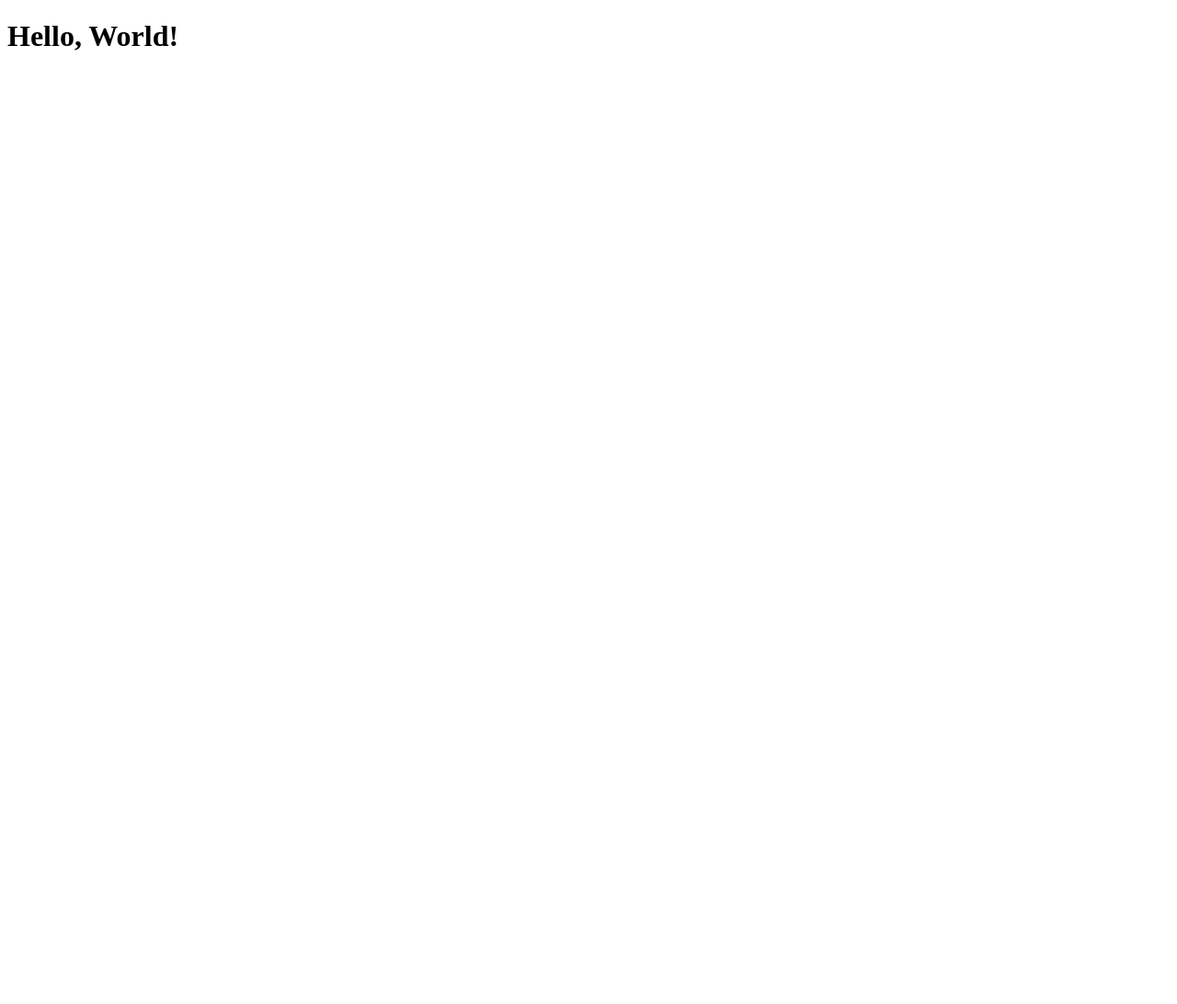
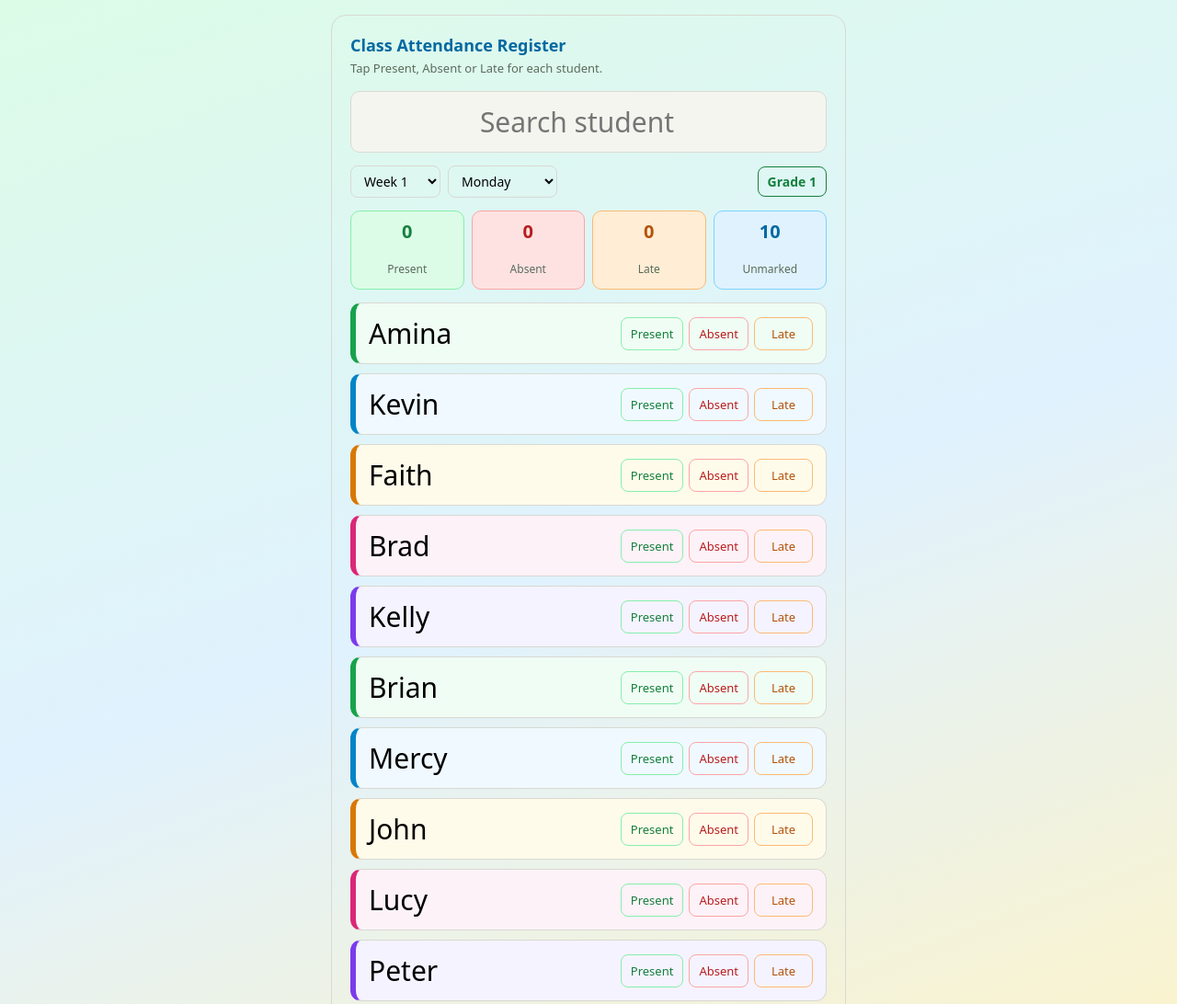
Before and after one commit to mxpaul12-hub/traiblazer-project, a plain HTML site: page index.html in a window 1280 px wide. Shown: the top 1092 px of the page at 92% size. Before the commit the page ends 800 px from the top, so only its background shows below. Drawn offline with Linux system fonts and the light colour scheme.

Commit message:
Added new files

```diff
--- a/index.html
+++ b/index.html
@@ -1,11 +1,56 @@
 <!DOCTYPE html>
 <html lang="en">
+
 <head>
-    <meta charset="UTF-8">
-    <meta name="viewport" content="width=device-width, initial-scale=1.0">
-    <title>Document</title>
+    <meta charset="UTF-8" />
+    <meta name="viewport" content="width=device-width, initial-scale=1" />
+    <title>Class Attendance Register</title>
+    <link rel="stylesheet" href="style.css" />
 </head>
+
 <body>
-    <h1>Hello, World!</h1>
+    <main class="sheet">
+        <h1>Class Attendance Register</h1>
+        <p class="sub">Tap Present, Absent or Late for each student.</p>
+
+        <label for="search" class="sr-only" style="position:absolute;left:-9999px">Search student</label>
+        <input id="search" class="search" type="search" placeholder="Search student" autocomplete="off" />
+
+        <div class="toolbar">
+            <div class="left">
+                <label style="position:absolute;left:-9999px" for="week">Week</label>
+                <select id="week"></select>
+                <label style="position:absolute;left:-9999px" for="day">Day</label>
+                <select id="day">
+                    <option>Monday</option>
+                    <option>Tuesday</option>
+                    <option>Wednesday</option>
+                    <option>Thursday</option>
+                    <option>Friday</option>
+                </select>
+            </div>
+            <span class="grade">Grade 1</span>
+        </div>
+
+        <div class="summary" aria-live="polite">
+            <div class="stat p"><b id="cP">0</b><span>Present</span></div>
+            <div class="stat a"><b id="cA">0</b><span>Absent</span></div>
+            <div class="stat l"><b id="cL">0</b><span>Late</span></div>
+            <div class="stat u"><b id="cU">0</b><span>Unmarked</span></div>
+        </div>
+
+        <ul id="list"></ul>
+
+        <div class="actions">
+            <button class="btn" id="allPresent" type="button">Mark all present</button>
+            <button class="btn" id="exportCsv" type="button">Download CSV</button>
+            <button class="btn primary" id="save" type="button">Save attendance</button>
+        </div>
+
+        <p class="toast" id="toast" role="status"></p>
+    </main>
+
+    <script defer src="index.js"></script>
 </body>
+
 </html>
--- /dev/null
+++ b/index.js
@@ -0,0 +1,96 @@
+
+const students = ["amina", "kevin", "faith", "brad", "kelly", "brian", "mercy", "john", "lucy", "peter"];
+const STATUSES = ["present", "absent", "late"];
+const records = {};
+
+const weekSel = document.getElementById("week");
+const daySel = document.getElementById("day");
+const search = document.getElementById("search");
+const list = document.getElementById("list");
+const toast = document.getElementById("toast");
+
+for (let i = 1; i <= 14; i++) weekSel.add(new Option("Week " + i, i));
+
+const key = () => weekSel.value + "-" + daySel.value;
+const current = () => (records[key()] ||= {});
+
+function render() {
+    const q = search.value.trim().toLowerCase();
+    const day = current();
+    const visible = students.filter(s => s.includes(q));
+    list.innerHTML = "";
+    if (!visible.length) {
+        list.innerHTML = '<li class="empty">No student found</li>';
+    }
+    visible.forEach(name => {
+        const li = document.createElement("li");
+        const label = document.createElement("span");
+        label.className = "name";
+        label.textContent = name;
+        const group = document.createElement("div");
+        group.className = "options";
+        group.setAttribute("role", "group");
+        group.setAttribute("aria-label", "Attendance for " + name);
+        STATUSES.forEach(st => {
+            const b = document.createElement("button");
+            b.type = "button";
+            b.className = "opt " + st;
+            b.textContent = st[0].toUpperCase() + st.slice(1);
+            b.setAttribute("aria-pressed", day[name] === st);
+            b.onclick = () => {
+                day[name] = day[name] === st ? undefined : st;
+                render();
+            };
+            group.appendChild(b);
+        });
+        li.append(label, group);
+        list.appendChild(li);
+    });
+    updateSummary();
+}
+
+function updateSummary() {
+    const day = current();
+    const c = { present: 0, absent: 0, late: 0 };
+    students.forEach(s => day[s] && c[day[s]]++);
+    document.getElementById("cP").textContent = c.present;
+    document.getElementById("cA").textContent = c.absent;
+    document.getElementById("cL").textContent = c.late;
+    document.getElementById("cU").textContent = students.length - c.present - c.absent - c.late;
+}
+
+function flash(msg) {
+    toast.textContent = msg;
+    clearTimeout(flash.t);
+    flash.t = setTimeout(() => (toast.textContent = ""), 2500);
+}
+
+document.getElementById("allPresent").onclick = () => {
+    const day = current();
+    students.forEach(s => (day[s] = "present"));
+    render();
+};
+
+document.getElementById("save").onclick = () => {
+    const day = current();
+    const missing = students.filter(s => !day[s]).length;
+    flash(missing
+        ? missing + " student(s) still unmarked"
+        : "Attendance saved for Week " + weekSel.value + ", " + daySel.value);
+};
+
+document.getElementById("exportCsv").onclick = () => {
+    const day = current();
+    const rows = [["Student", "Week", "Day", "Status"]];
+    students.forEach(s => rows.push([s, weekSel.value, daySel.value, day[s] || "unmarked"]));
+    const blob = new Blob([rows.map(r => r.join(",")).join("\n")], { type: "text/csv" });
+    const a = document.createElement("a");
+    a.href = URL.createObjectURL(blob);
+    a.download = "attendance-week" + weekSel.value + "-" + daySel.value + ".csv";
+    a.click();
+};
+
+search.oninput = render;
+weekSel.onchange = render;
+daySel.onchange = render;
+render();
--- /dev/null
+++ b/style.css
@@ -0,0 +1,329 @@
+:root {
+    --bg: #f5f5f0;
+    --card: #ffffff --ink: rgba(35, 143, 7, 0.97);
+    --muted: #5b6b5a;
+    --line: #d9d9d2;
+    --present: #15803d;
+    --absent: #b91c1c;
+    --late: #b45309;
+    --sky: #0369a1;
+}
+
+* {
+    box-sizing: border-box;
+}
+
+body {
+    margin: 0;
+    font-family: "Geist", system-ui, sans-serif;
+    background: linear-gradient(160deg, #dcfce7 0%, #e0f2fe 50%, #fef3c7 100%);
+    min-height: 100vh;
+    color: var(--ink);
+    padding: 16px;
+    font-size: 30px;
+}
+
+h1 {
+    color: var(--sky);
+}
+
+.stat.p {
+    background: #dcfce7;
+    border-color: #86efac;
+}
+
+.stat.a {
+    background: #fee2e2;
+    border-color: #fca5a5;
+}
+
+.stat.l {
+    background: #ffedd5;
+    border-color: #fdba74;
+}
+
+.stat.u {
+    background: #e0f2fe;
+    border-color: #7dd3fc;
+}
+
+.stat.u b {
+    color: var(--sky);
+}
+
+li {
+    border-left-width: 6px !important;
+}
+
+li:nth-child(5n+1) {
+    border-left-color: #16a34a !important;
+    background: #f0fdf4;
+}
+
+li:nth-child(5n+2) {
+    border-left-color: #0284c7 !important;
+    background: #f0f9ff;
+}
+
+li:nth-child(5n+3) {
+    border-left-color: #d97706 !important;
+    background: #fffbeb;
+}
+
+li:nth-child(5n+4) {
+    border-left-color: #db2777 !important;
+    background: #fdf2f8;
+}
+
+li:nth-child(5n+5) {
+    border-left-color: #7c3aed !important;
+    background: #f5f3ff;
+}
+
+li.empty {
+    border-left-color: var(--line) !important;
+    background: none;
+}
+
+.opt.present {
+    color: var(--present);
+    border-color: #86efac;
+}
+
+.opt.absent {
+    color: var(--absent);
+    border-color: #fca5a5;
+}
+
+.opt.late {
+    color: var(--late);
+    border-color: #fdba74;
+}
+
+#exportCsv {
+    border-color: var(--sky);
+    color: var(--sky);
+}
+
+.sheet {
+    max-width: 560px;
+    margin: 0 auto;
+    background: var(--card);
+    border: 1px solid var(--line);
+    border-radius: 16px;
+    padding: 20px;
+}
+
+h1 {
+    font-size: 18px;
+    margin: 0 0 4px;
+}
+
+.sub {
+    color: var(--muted);
+    font-size: 13px;
+    margin: 0 0 16px;
+}
+
+.search {
+    width: 100%;
+    padding: 12px 14px;
+    border: 1px solid var(--line);
+    border-radius: 10px;
+    font: inherit;
+    text-align: center;
+    background: var(--bg);
+}
+
+.search:focus,
+select:focus,
+button:focus-visible {
+    outline: 2px solid var(--ink);
+    outline-offset: 2px;
+}
+
+.toolbar {
+    display: flex;
+    flex-wrap: wrap;
+    gap: 8px;
+    align-items: center;
+    justify-content: space-between;
+    margin: 14px 0;
+}
+
+.toolbar .left {
+    display: flex;
+    gap: 8px;
+    flex-wrap: wrap;
+}
+
+select {
+    font: inherit;
+    font-size: 14px;
+    padding: 6px 10px;
+    border: 1px solid var(--line);
+    border-radius: 8px;
+    background: var(--card);
+}
+
+.grade {
+    color: var(--present);
+    border: 1px solid var(--present);
+    border-radius: 8px;
+    padding: 6px 10px;
+    font-size: 14px;
+    font-weight: 600;
+}
+
+.summary {
+    display: grid;
+    grid-template-columns: repeat(4, 1fr);
+    gap: 8px;
+    margin-bottom: 14px;
+}
+
+.stat {
+    border: 1px solid var(--line);
+    border-radius: 10px;
+    padding: 8px;
+    text-align: center;
+}
+
+.stat b {
+    display: block;
+    font-size: 20px;
+}
+
+.stat span {
+    font-size: 12px;
+    color: var(--muted);
+}
+
+.stat.p b {
+    color: var(--present);
+}
+
+.stat.a b {
+    color: var(--absent);
+}
+
+.stat.l b {
+    color: var(--late);
+}
+
+ul {
+    list-style: none;
+    padding: 0;
+    margin: 0;
+    display: flex;
+    flex-direction: column;
+    gap: 10px;
+}
+
+li {
+    display: flex;
+    align-items: center;
+    justify-content: space-between;
+    gap: 10px;
+    border: 1px solid var(--line);
+    border-radius: 12px;
+    padding: 12px 14px;
+}
+
+li .name {
+    font-weight: 500;
+    text-transform: capitalize;
+}
+
+.options {
+    display: flex;
+    gap: 6px;
+}
+
+.opt {
+    font: inherit;
+    font-size: 13px;
+    padding: 8px 10px;
+    border: 1px solid var(--line);
+    border-radius: 8px;
+    background: var(--card);
+    color: var(--ink);
+    cursor: pointer;
+    min-width: 64px;
+}
+
+.opt:hover {
+    background: var(--bg);
+}
+
+.opt[aria-pressed="true"].present {
+    background: var(--present);
+    border-color: var(--present);
+    color: #fff;
+}
+
+.opt[aria-pressed="true"].absent {
+    background: var(--absent);
+    border-color: var(--absent);
+    color: #fff;
+}
+
+.opt[aria-pressed="true"].late {
+    background: var(--late);
+    border-color: var(--late);
+    color: #fff;
+}
+
+.empty {
+    text-align: center;
+    color: var(--muted);
+    padding: 20px;
+    font-size: 14px;
+}
+
+.actions {
+    display: flex;
+    gap: 8px;
+    margin-top: 16px;
+    flex-wrap: wrap;
+}
+
+.btn {
+    flex: 1;
+    font: inherit;
+    font-size: 14px;
+    padding: 10px;
+    border-radius: 10px;
+    border: 1px solid var(--ink);
+    background: var(--card);
+    cursor: pointer;
+}
+
+.btn.primary {
+    background: var(--ink);
+    color: #fff;
+}
+
+.toast {
+    text-align: center;
+    font-size: 13px;
+    color: var(--present);
+    min-height: 18px;
+    margin-top: 8px;
+}
+
+@media (max-width: 420px) {
+    li {
+        flex-direction: column;
+        align-items: flex-start;
+    }
+
+    .options {
+        width: 100%;
+    }
+
+    .opt {
+        flex: 1;
+        min-width: 0;
+    }
+}
```
Also changed, not shown: Screenshot 2026-11-18 104708.png (deleted).
